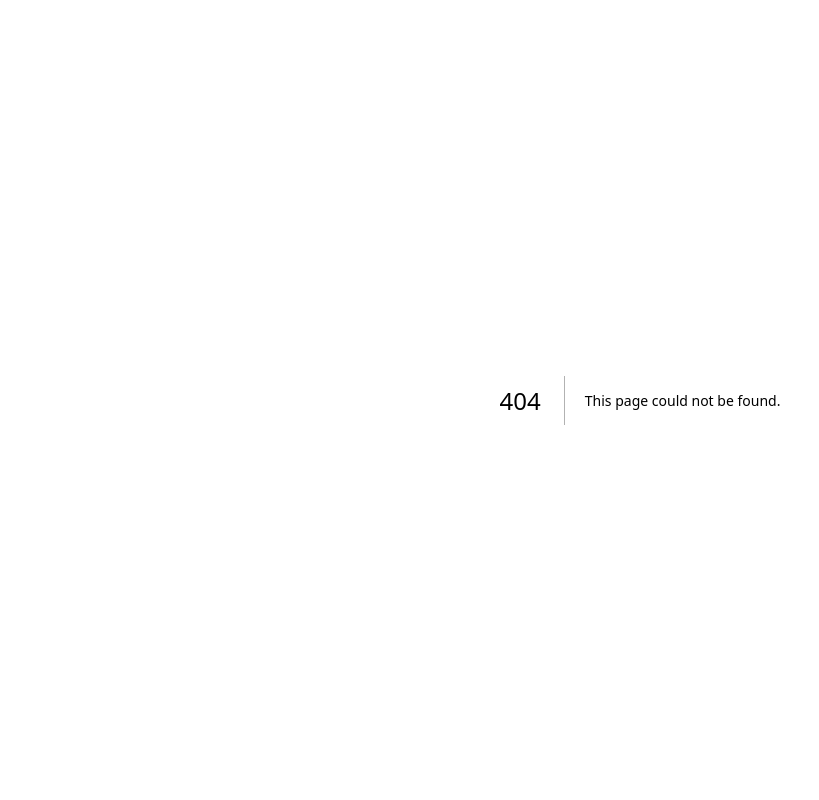
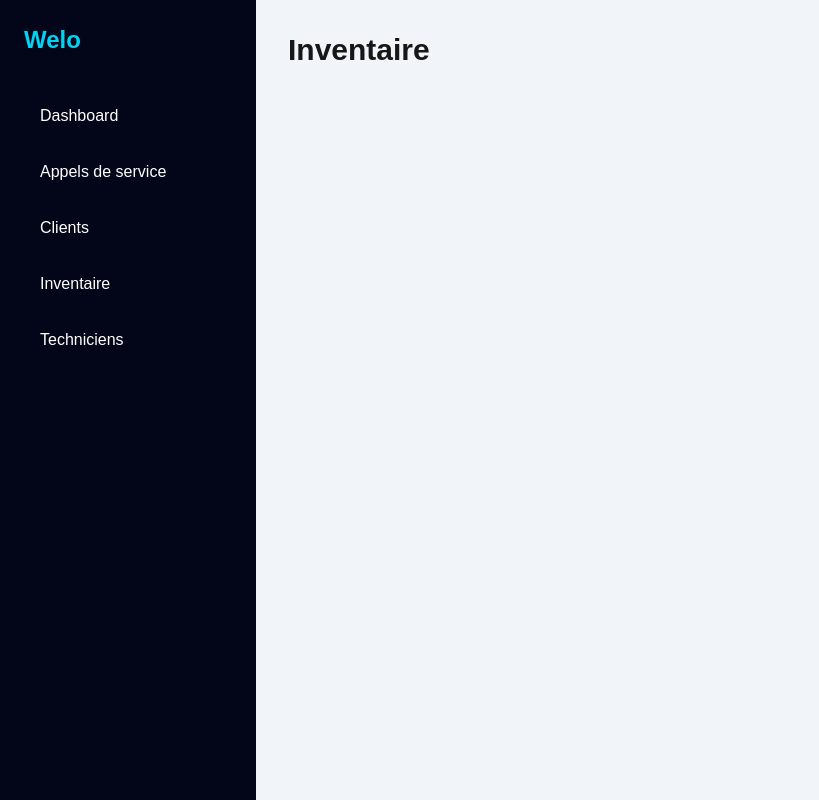
Before and after one commit to greggustave-ux/saas-maintenance-cafe, a Next.js app: page /dashboard/inventory in a window 1280 px wide. Before the commit this address had no page. Shown: the whole page, without its empty margins (0-819 px from the left). Built offline with nearby package versions, Linux system fonts and the light colour scheme.

Commit message:
Display service calls from Supabase

```diff
--- /dev/null
+++ b/app/dashboard/clients/page.tsx
@@ -0,0 +1,9 @@
+export default function ClientsPage() {
+    return (
+        <div>
+            <h1 className="text-3xl font-bold">
+                Clients
+            </h1>
+        </div>
+    );
+}
--- /dev/null
+++ b/app/dashboard/inventory/page.tsx
@@ -0,0 +1,9 @@
+export default function InventoryPage() {
+    return (
+        <div>
+            <h1 className="text-3xl font-bold">
+                Inventaire
+            </h1>
+        </div>
+    );
+}
--- /dev/null
+++ b/app/dashboard/layout.tsx
@@ -0,0 +1,56 @@
+export default function DashboardLayout({
+    children,
+}: {
+    children: React.ReactNode;
+}) {
+    return (
+        <div className="flex min-h-screen bg-slate-100">
+            <aside className="w-64 bg-slate-950 text-white p-6">
+                <h2 className="text-2xl font-bold text-cyan-400">
+                    Welo
+                </h2>
+
+                <nav className="mt-10 space-y-4">
+                    <a
+                        href="/dashboard"
+                        className="block rounded-lg px-4 py-2 hover:bg-slate-800"
+                    >
+                        Dashboard
+                    </a>
+
+                    <a
+                        href="/dashboard/service-calls"
+                        className="block rounded-lg px-4 py-2 hover:bg-slate-800"
+                    >
+                        Appels de service
+                    </a>
+
+                    <a
+                        href="/dashboard/clients"
+                        className="block rounded-lg px-4 py-2 hover:bg-slate-800"
+                    >
+                        Clients
+                    </a>
+
+                    <a
+                        href="/dashboard/inventory"
+                        className="block rounded-lg px-4 py-2 hover:bg-slate-800"
+                    >
+                        Inventaire
+                    </a>
+
+                    <a
+                        href="/dashboard/technicians"
+                        className="block rounded-lg px-4 py-2 hover:bg-slate-800"
+                    >
+                        Techniciens
+                    </a>
+                </nav>
+            </aside>
+
+            <main className="flex-1 p-8">
+                {children}
+            </main>
+        </div>
+    );
+}
--- /dev/null
+++ b/app/dashboard/service-calls/page.tsx
@@ -0,0 +1,82 @@
+"use client";
+
+import { useEffect, useState } from "react";
+import { supabase } from "@/src/lib/supabase-client";
+
+type ServiceCall = {
+    id: number;
+    client_name: string;
+    address: string;
+    machine_serial: string;
+    issue_description: string;
+    status: string;
+    technician_name: string;
+};
+
+export default function ServiceCallsPage() {
+    const [serviceCalls, setServiceCalls] = useState<ServiceCall[]>([]);
+
+    useEffect(() => {
+        async function fetchServiceCalls() {
+            const { data, error } = await supabase
+                .from("service_calls")
+                .select("*")
+                .order("id", { ascending: false });
+
+            if (error) {
+                alert(error.message);
+                return;
+            }
+
+            setServiceCalls(data || []);
+        }
+
+        fetchServiceCalls();
+    }, []);
+
+    return (
+        <div>
+            <h1 className="mb-6 text-3xl font-bold">
+                Appels de service
+            </h1>
+
+            <div className="space-y-4">
+                {serviceCalls.map((call) => (
+                    <div
+                        key={call.id}
+                        className="rounded-xl bg-white p-6 shadow"
+                    >
+                        <div className="flex items-center justify-between">
+                            <h2 className="text-xl font-semibold">
+                                {call.client_name}
+                            </h2>
+
+                            <span className="rounded-full bg-slate-200 px-3 py-1 text-sm">
+                                {call.status}
+                            </span>
+                        </div>
+
+                        <p className="mt-2 text-slate-600">
+                            {call.address}
+                        </p>
+
+                        <p className="mt-2">
+                            <strong>Machine :</strong>{" "}
+                            {call.machine_serial}
+                        </p>
+
+                        <p className="mt-2">
+                            <strong>Problème :</strong>{" "}
+                            {call.issue_description}
+                        </p>
+
+                        <p className="mt-2">
+                            <strong>Technicien :</strong>{" "}
+                            {call.technician_name}
+                        </p>
+                    </div>
+                ))}
+            </div>
+        </div>
+    );
+}
--- /dev/null
+++ b/app/dashboard/technicians/page.tsx
@@ -0,0 +1,9 @@
+export default function TechniciansPage() {
+    return (
+        <div>
+            <h1 className="text-3xl font-bold">
+                Techniciens
+            </h1>
+        </div>
+    );
+}
```
